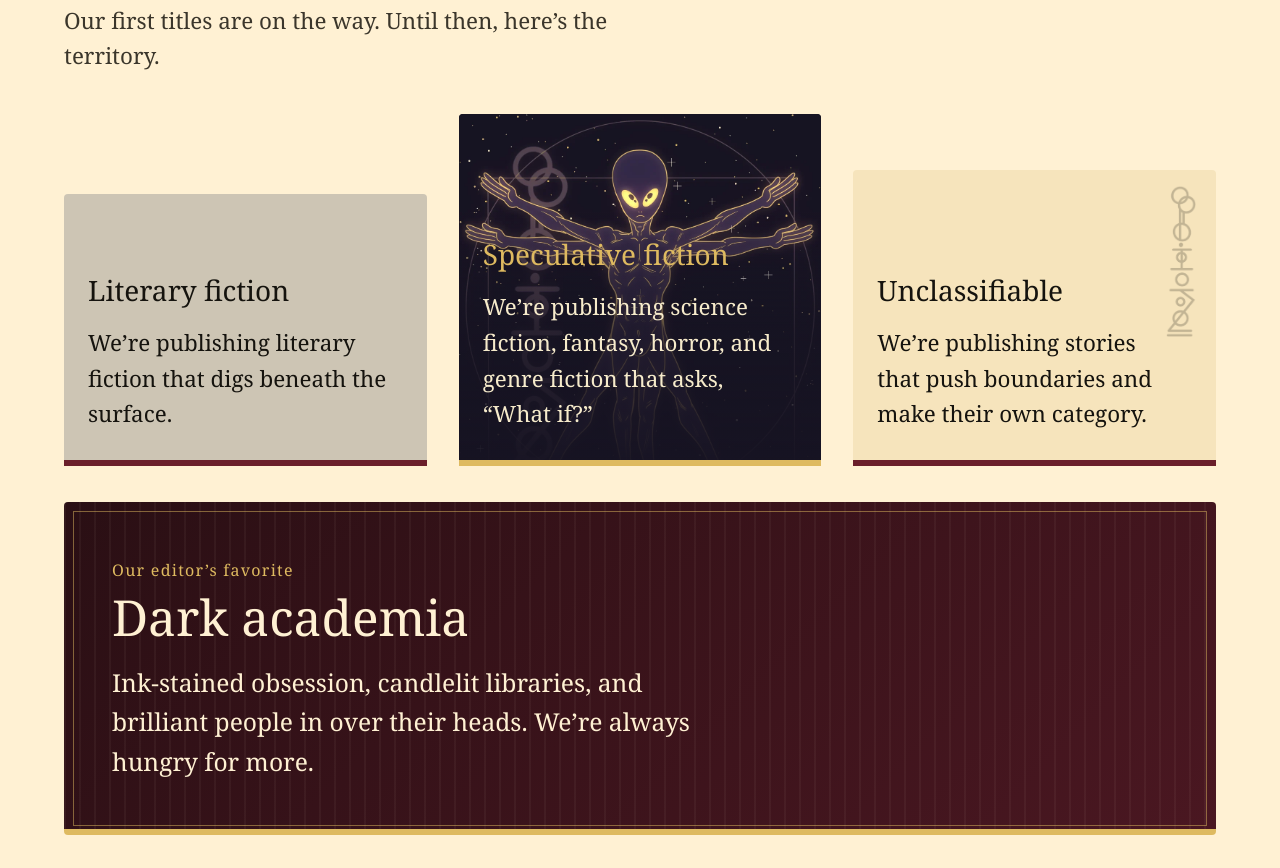
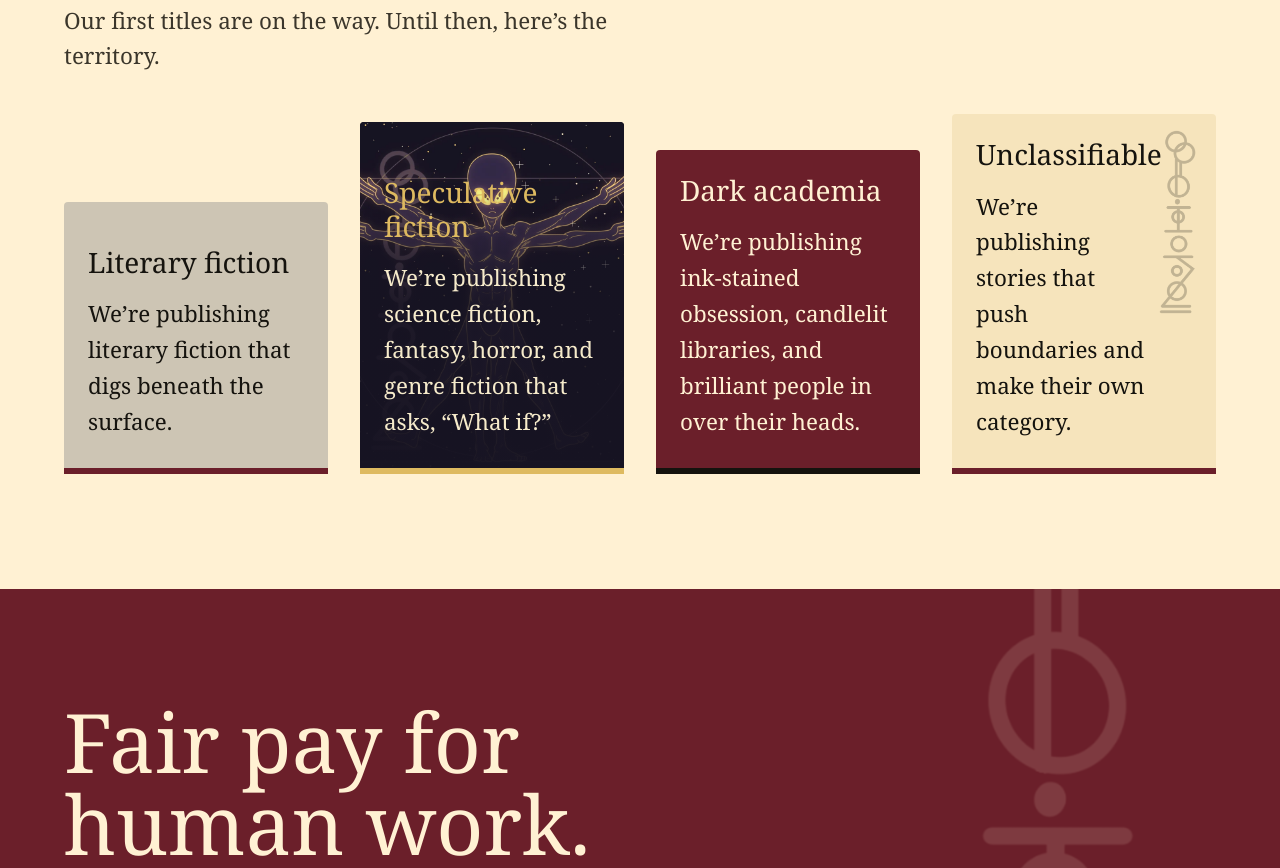
Before and after one commit to bipedalpress/bipedal, a plain HTML site: page index.html in a window 1280 px wide. Shown: the part 1878-2746 px from the top of the page. Drawn offline with Linux system fonts and the light colour scheme; a web font is replaced by a local one.

Commit message:
Add files via upload

```diff
--- a/index.html
+++ b/index.html
@@ -104,16 +104,15 @@
           <h3>Speculative fiction</h3>
           <p>We&rsquo;re publishing science fiction, fantasy, horror, and genre fiction that asks, &ldquo;What if?&rdquo;</p>
         </article>
+        <article class="genre genre-dark">
+          <h3>Dark academia</h3>
+          <p>We&rsquo;re publishing ink-stained obsession, candlelit libraries, and brilliant people in over their heads.</p>
+        </article>
         <article class="genre genre-uncl">
           <h3>Unclassifiable</h3>
           <p>We&rsquo;re publishing stories that push boundaries and make their own category.</p>
         </article>
       </div>
-      <article class="genre-dark reveal">
-        <span class="tag">Our editor&rsquo;s favorite</span>
-        <h3>Dark academia</h3>
-        <p>Ink-stained obsession, candlelit libraries, and brilliant people in over their heads. We&rsquo;re always hungry for more.</p>
-      </article>
     </section>
 
     <section class="fairpay" aria-labelledby="fair-h">
--- a/site.js
+++ b/site.js
@@ -1,9 +1,9 @@
 /* Bipedal Press: site-wide script.
 
    1. Scroll reveal: sections fade in as you scroll (skipped for people who prefer reduced motion).
-   2. GoatCounter: a free, cookie-free visitor counter. It stays off until you add your code:
-        a. Sign up at https://www.goatcounter.com and choose a site code (for example "bipedalpress").
-        b. Paste that code between the quotes below, then commit this file. */
+   2. GoatCounter: a free, cookie-free visitor counter. Your stats live at
+      https://bipedalpress.goatcounter.com. The site code is set below; change it only
+      if you rename your GoatCounter site. */
 
 document.documentElement.classList.add('js');
 
@@ -24,7 +24,7 @@ document.addEventListener('DOMContentLoaded', function () {
 });
 
 (function () {
-  var code = ''; // <- your GoatCounter code goes here, e.g. 'bipedalpress'
+  var code = 'bipedalpress'; // your GoatCounter site code
   if (!code) return;
   var s = document.createElement('script');
   s.async = true;
--- a/style.css
+++ b/style.css
@@ -187,7 +187,7 @@ p { margin: 0 0 1em; max-width: var(--measure); }
 
 /* ---------- What we publish ---------- */
 .books { border-top: 1px solid color-mix(in srgb, var(--alien-line) 45%, transparent); }
-.shelf { display: grid; grid-template-columns: repeat(3, minmax(0, 1fr)); gap: clamp(1rem, 2.5vw, 2rem); align-items: end; }
+.shelf { display: grid; grid-template-columns: repeat(4, minmax(0, 1fr)); gap: clamp(1rem, 2.5vw, 2rem); align-items: end; }
 .shelf article {
   position: relative; overflow: hidden;
   background: var(--alien);
@@ -202,17 +202,21 @@ p { margin: 0 0 1em; max-width: var(--measure); }
 .genre-lit  { min-height: 17rem; }
 .genre-spec { min-height: 22rem; }
 .genre-uncl p { padding-right: 2.5rem; }
+.genre-dark { min-height: 19.5rem; }
 .genre-uncl { min-height: 18.5rem; }
 
 /* Fantasy card: the alien, gilded, under a night sky */
 .shelf .genre-spec {
   background:
-    linear-gradient(to top, rgba(22,19,34,0.96) 0%, rgba(22,19,34,0.7) 38%, rgba(22,19,34,0) 72%),
+    linear-gradient(to top, rgba(22,19,34,0.97) 0%, rgba(22,19,34,0.86) 48%, rgba(22,19,34,0) 82%),
     var(--night) url(images/fantasy-alien.webp) center top / cover no-repeat;
   color: #F6EBCB;
   border-bottom-color: var(--gilt);
 }
 .shelf .genre-spec h3 { color: var(--gilt); }
+
+/* Dark academia card: plain oxblood, same size and shape as the rest */
+.shelf .genre-dark { background: var(--accent); color: var(--cream); border-bottom-color: var(--ink); }
 
 /* Unclassifiable card: the glyphs, watermarked */
 .shelf .genre-uncl { background: var(--cream-deep); }
@@ -223,22 +227,6 @@ p { margin: 0 0 1em; max-width: var(--measure); }
   -webkit-mask: url(images/glyph-v.png) center / contain no-repeat;
           mask: url(images/glyph-v.png) center / contain no-repeat;
 }
-
-/* Dark academia: the editor's favorite gets a bookplate-style band, in the site's own colors */
-.genre-dark {
-  position: relative; overflow: hidden;
-  margin-top: clamp(1.25rem, 3vw, 2.25rem);
-  padding: clamp(1.75rem, 4vw, 3rem);
-  border-radius: 4px; border-bottom: 6px solid var(--gilt);
-  color: var(--cream);
-  background:
-    repeating-linear-gradient(90deg, rgba(255,241,211,0.045) 0 2px, transparent 2px 15px),
-    linear-gradient(135deg, #2A0F14 0%, #4A1721 100%);
-  outline: 1px solid rgba(222,186,96,0.5); outline-offset: -10px;
-}
-.genre-dark .tag { display: inline-block; margin-bottom: 0.6rem; font-family: var(--serif-sc); letter-spacing: 0.08em; font-size: 1rem; color: var(--gilt); }
-.genre-dark h3 { font-size: clamp(2rem, 1.5rem + 2vw, 3.2rem); line-height: 1; margin-bottom: 0.4em; }
-.genre-dark p { margin: 0; max-width: 38rem; font-size: 1.1em; }
 
 /* ---------- Fair pay band ---------- */
 .fairpay {
@@ -385,7 +373,7 @@ html.js .reveal-group.in > .craft:hover { transition-delay: 0s; }
 
 /* ---------- Tablet and phone ---------- */
 @media (max-width: 1000px) {
-  .craft-grid { grid-template-columns: repeat(2, minmax(0, 1fr)); }
+  .craft-grid, .shelf { grid-template-columns: repeat(2, minmax(0, 1fr)); }
 }
 
 @media (max-width: 860px) {
@@ -395,7 +383,7 @@ html.js .reveal-group.in > .craft:hover { transition-delay: 0s; }
   .why-grid, .shelf, .about-grid, .terms, .how-grid { grid-template-columns: 1fr; }
   .news-card { grid-template-columns: 1fr; box-shadow: 6px 6px 0 var(--accent); }
   .shelf article { padding-top: 2.5rem; }
-  .genre-lit, .genre-uncl { min-height: 0; }
+  .genre-lit, .genre-dark, .genre-uncl { min-height: 0; }
   .genre-spec { min-height: 24rem; }
   .origin { grid-template-columns: 1fr; }
   .origin-glyph { display: none; }
```
Also changed, not shown: submit/index.html (+2 -2 lines), 1 other file.
